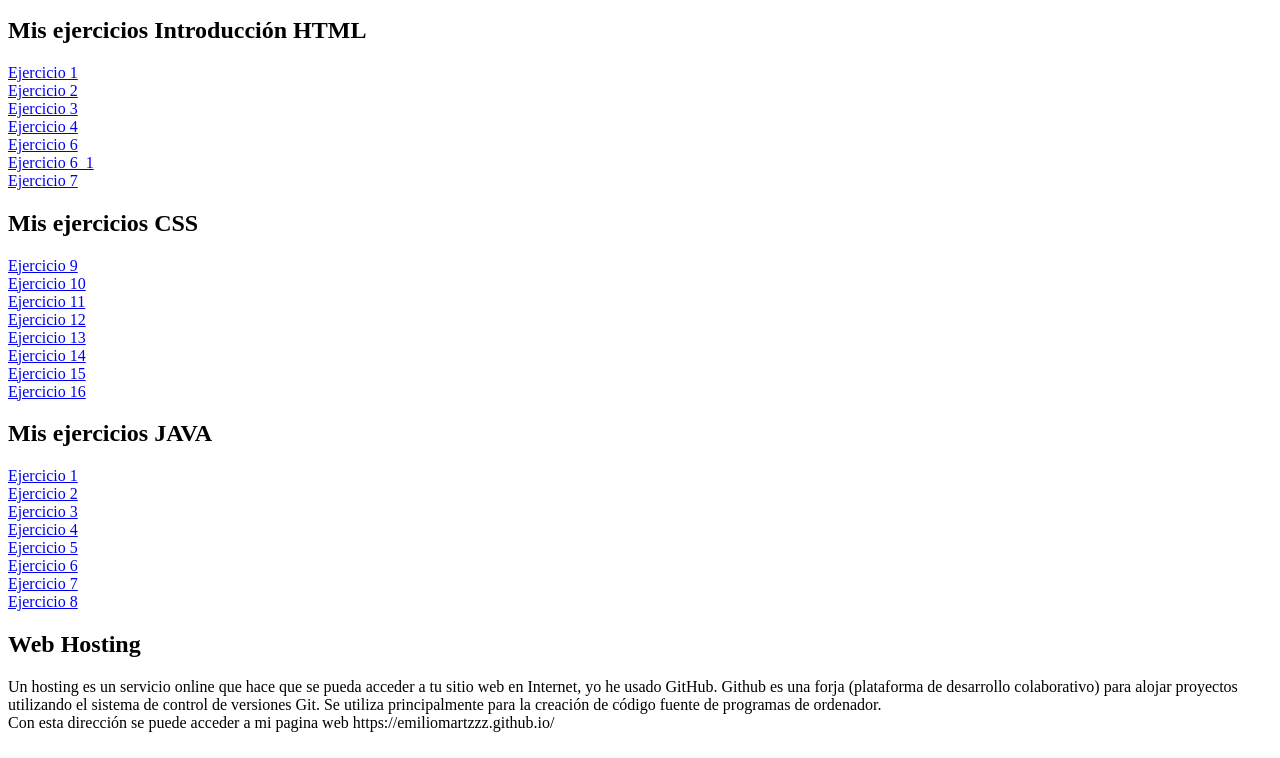
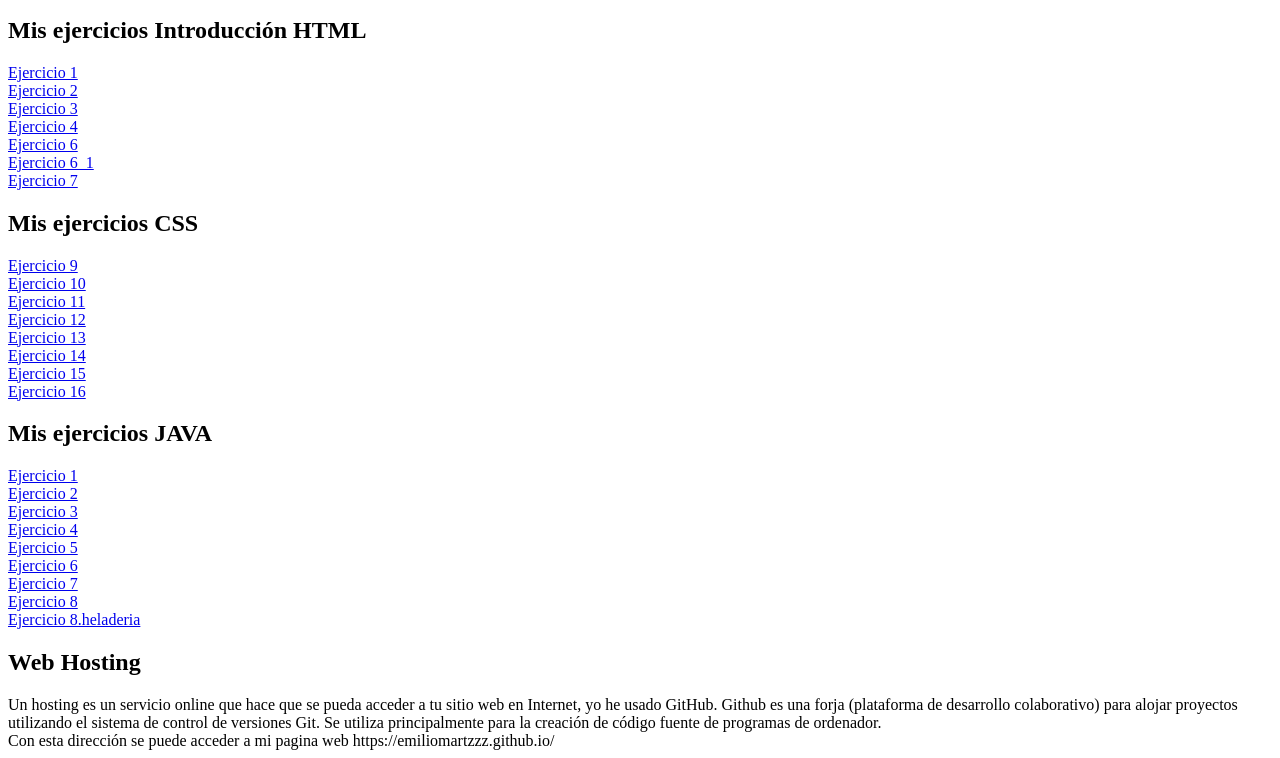
Before and after one commit to Emiliomartzzz/Emiliomartzzz.github.io, a plain HTML site: page index.html in a window 1280 px wide. Shown: the part 119-877 px from the top of the page. Drawn offline with Linux system fonts and the light colour scheme.

Commit message:
index.html

```diff
--- a/index.html
+++ b/index.html
@@ -42,6 +42,7 @@
   <a href="index (19).html">Ejercicio 6</a><br>
   <a href="index (21).html">Ejercicio 7</a><br>
   <a href="index (20).html">Ejercicio 8</a><br>
+  <a href="index (22).html">Ejercicio 8.heladeria</a><br>
   <h2>Web Hosting</h2>
 Un hosting es un servicio online que hace que se pueda acceder a tu sitio web en Internet, yo he usado GitHub. Github es una forja (plataforma de desarrollo colaborativo) para alojar proyectos utilizando el sistema de control de versiones Git. Se utiliza principalmente para la creación de código fuente de programas de ordenador.<br>
 Con esta dirección se puede acceder a mi pagina web https://emiliomartzzz.github.io/
```
